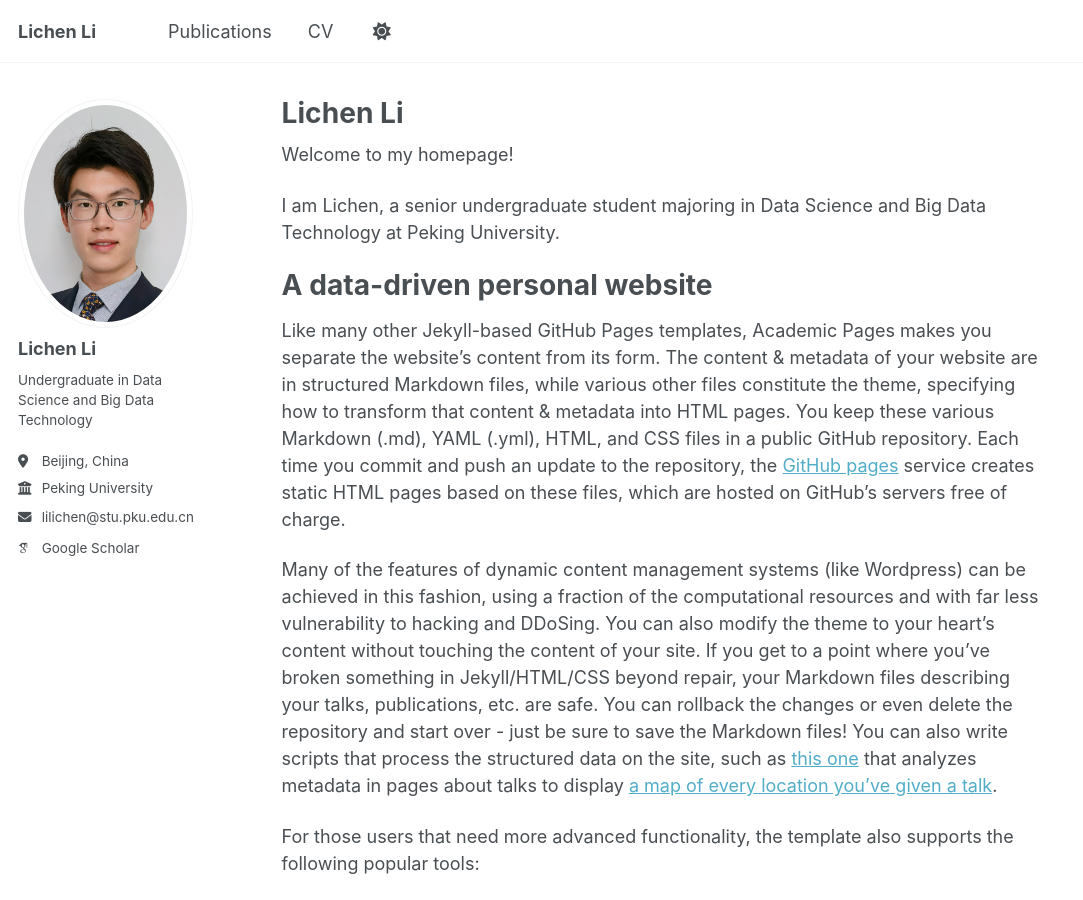
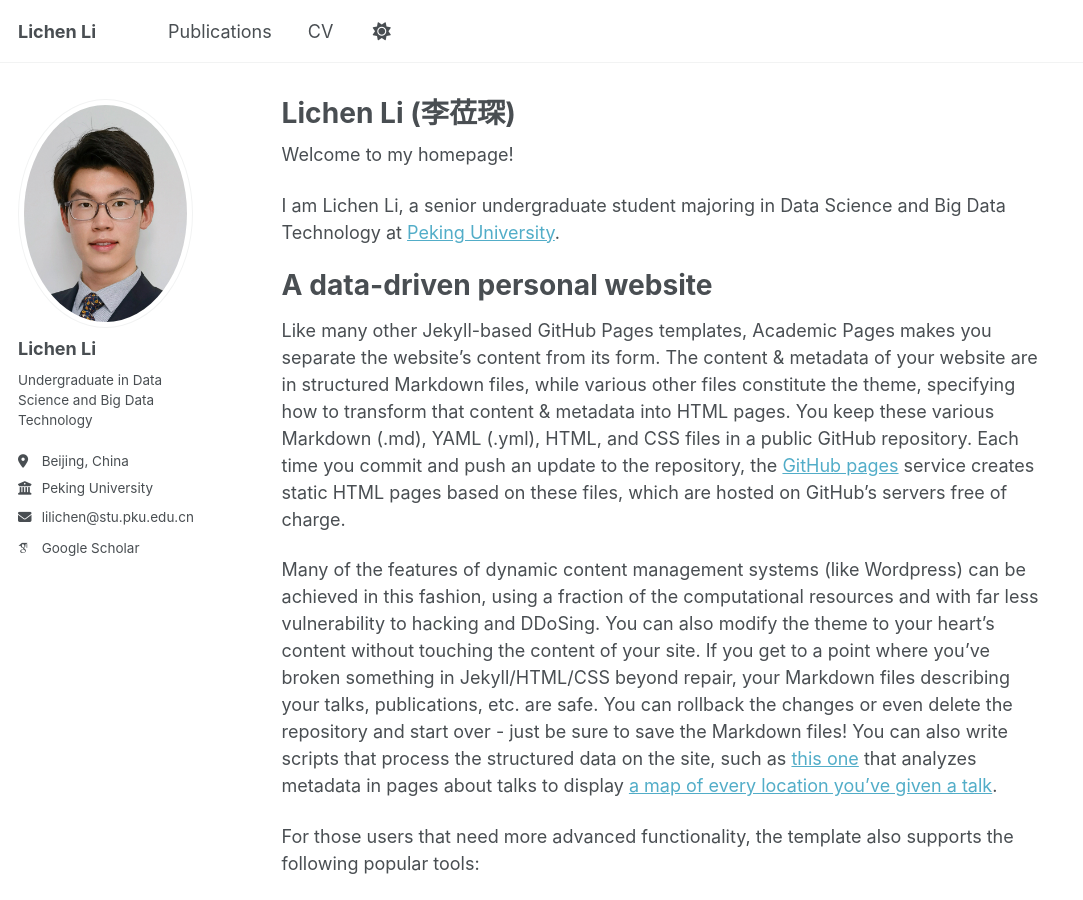
Before and after one commit to LichenLillc/LichenLillc.github.io, a Jekyll site: the page built from _pages/about.md, in a window 1280 px wide and 900 px high. Shown: the whole window, without its empty margins (0-1083 px from the left). Built offline with Jekyll 4.4.1, drawn with Linux system fonts in a browser that asks for light colours; some web fonts are replaced; a script that is not in the unit is left out.

Commit message:
Revise title and introduction in about.md
Updated the title and introduction in the about page.

```diff
--- a/_pages/about.md
+++ b/_pages/about.md
@@ -1,6 +1,6 @@
 ---
 permalink: /
-title: "Lichen Li"
+title: "Lichen Li (李莅琛)"
 author_profile: true
 redirect_from:
   - /about/
@@ -9,7 +9,7 @@ redirect_from:
 
 Welcome to my homepage!
 
-I am Lichen, a senior undergraduate student majoring in Data Science and Big Data Technology at Peking University.
+I am Lichen Li, a senior undergraduate student majoring in Data Science and Big Data Technology at [Peking University](https://english.pku.edu.cn).
 
 A data-driven personal website
 ======
```
